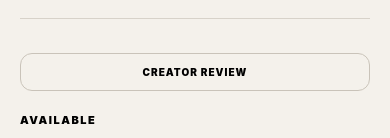
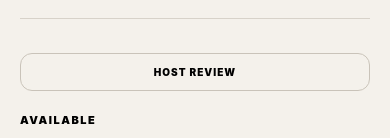
Before and after one commit to Mercy-Macco5/Proof, a React Native app: screen / in a window 390 px wide. Shown: the part 409-547 px from the top of the page. Built offline with nearby package versions, Linux system fonts and the light colour scheme; what @solana/web3.js would draw is missing.

Commit message:
fix: make host the submission reviewer

```diff
--- a/App.js
+++ b/App.js
@@ -70,8 +70,8 @@ export default function App() {
       <View style={styles.app}>
         <View style={styles.header}>
           <TouchableOpacity onPress={() => setScreen("home")}><Text style={styles.logo}>PROOF</Text></TouchableOpacity>
-          <TouchableOpacity onPress={() => setScreen(role === "creator" ? "reviewDashboard" : "profile")}>
-            <View style={styles.avatar}><Text style={styles.avatarText}>{role === "creator" ? "C" : "M"}</Text></View>
+          <TouchableOpacity onPress={() => setScreen(role === "host" ? "reviewDashboard" : "profile")}>
+            <View style={styles.avatar}><Text style={styles.avatarText}>{role === "host" ? "H" : "M"}</Text></View>
           </TouchableOpacity>
         </View>
 
@@ -91,7 +91,7 @@ export default function App() {
               <Stat label="CONTRIBUTIONS" value="12" />
               <Stat label="VERIFIED" value="91%" />
             </View>
-            <TouchableOpacity style={styles.roleSwitch} onPress={() => setRole(role === "creator" ? "contributor" : "creator")}><Text style={styles.roleSwitchText}>{role === "creator" ? "SWITCH TO CONTRIBUTOR" : "CREATOR REVIEW"}</Text></TouchableOpacity>
+            <TouchableOpacity style={styles.roleSwitch} onPress={() => setRole(role === "host" ? "contributor" : "host")}><Text style={styles.roleSwitchText}>{role === "host" ? "SWITCH TO CONTRIBUTOR" : "HOST REVIEW"}</Text></TouchableOpacity>
             <Text style={styles.sectionTitle}>AVAILABLE</Text>
             {MISSIONS.map((mission) => <MissionCard key={mission.id} mission={mission} onPress={() => openMission(mission)} />)}
           </ScrollView>
@@ -124,14 +124,14 @@ export default function App() {
           <View style={styles.center}>
             <Text style={styles.successMark}>✓</Text>
             <Text style={styles.centerTitle}>Under review.</Text>
-            <Text style={styles.centerCopy}>Your proof was submitted. It is now waiting for creator approval. No payment has been released.</Text>
+            <Text style={styles.centerCopy}>Your proof was submitted. It is now waiting for host approval. No payment has been released.</Text>
             <TouchableOpacity style={styles.primary} onPress={() => setScreen("reviewDashboard")}><Text style={styles.primaryText}>VIEW REVIEW FLOW</Text></TouchableOpacity>
           </View>
         )}
 
         {screen === "reviewDashboard" && (
           <ScrollView showsVerticalScrollIndicator={false}>
-            <Text style={styles.eyebrow}>CREATOR</Text>
+            <Text style={styles.eyebrow}>HOST</Text>
             <Text style={styles.detailTitle}>Review work.</Text>
             <Text style={styles.detailCopy}>Only approved submissions can move to payment.</Text>
             {submissions.filter((item) => item.status === PAYMENT_STATES.UNDER_REVIEW).length === 0 ? (
@@ -150,9 +150,9 @@ export default function App() {
 
         {screen === "review" && selectedMission && (
           <View style={styles.center}>
-            <Text style={styles.eyebrow}>CREATOR REVIEW</Text>
+            <Text style={styles.eyebrow}>HOST REVIEW</Text>
             <Text style={styles.centerTitle}>Approve this submission?</Text>
-            <Text style={styles.centerCopy}>Only the campaign owner can approve a submission. Approval creates a payment intent. The payment service then releases the USDC.</Text>
+            <Text style={styles.centerCopy}>Only the host can approve or reject a submission. Approval creates a payment intent. The payment service then releases the USDC.</Text>
             <TouchableOpacity style={styles.primary} onPress={approveDemo}><Text style={styles.primaryText}>APPROVE + RELEASE {selectedMission.reward} USDC</Text></TouchableOpacity>
             <TouchableOpacity style={styles.secondary} onPress={() => { setSubmissions((current) => current.map((item) => item.missionId === selectedMission.id ? { ...item, status: PAYMENT_STATES.REJECTED, paid: false } : item)); setScreen("reviewDashboard"); }}><Text style={styles.secondaryText}>REJECT / NO PAYMENT</Text></TouchableOpacity>
           </View>
```
